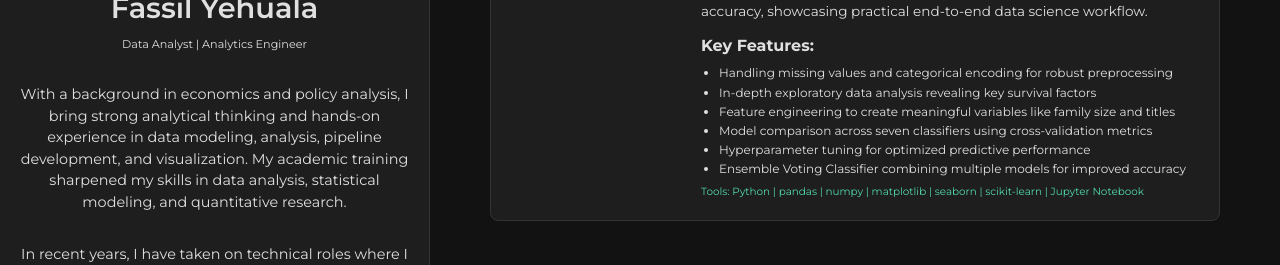
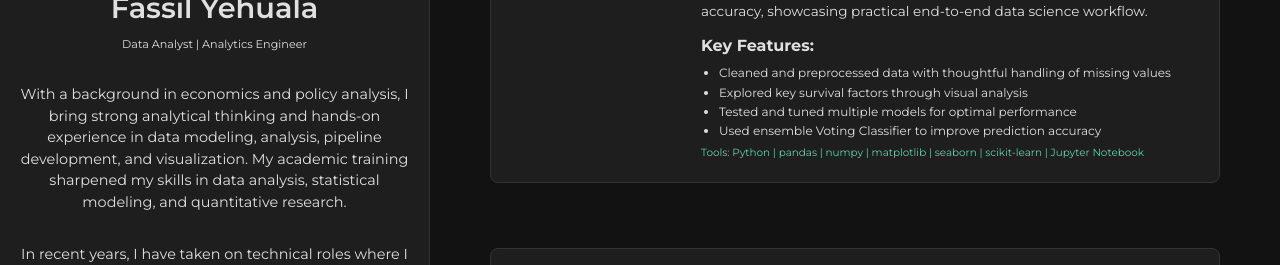
Before and after one commit to Fassilsis/fassilsis.github.io, a Jekyll site: the page built from index.md, in a window 1280 px wide and 900 px high, scrolled down 894 px, cut to the strip 195-460 px from the top of the window. Built offline with Jekyll 4.4.1, drawn with Linux system fonts in a browser that asks for light colours.

Commit message:
Update projects.yml

```diff
--- a/_data/projects.yml
+++ b/_data/projects.yml
@@ -30,12 +30,10 @@
   description: >
     A comprehensive machine learning project using the Titanic dataset to predict passenger survival. The project covers data cleaning, exploratory data analysis, feature engineering, model building, and hyperparameter tuning. Ensemble learning with VotingClassifier boosts prediction accuracy, showcasing practical end-to-end data science workflow.
   key_features:
-    - Handling missing values and categorical encoding for robust preprocessing
-    - In-depth exploratory data analysis revealing key survival factors
-    - Feature engineering to create meaningful variables like family size and titles
-    - Model comparison across seven classifiers using cross-validation metrics
-    - Hyperparameter tuning for optimized predictive performance
-    - Ensemble Voting Classifier combining multiple models for improved accuracy
+    - Cleaned and preprocessed data with thoughtful handling of missing values
+    - Explored key survival factors through visual analysis
+    - Tested and tuned multiple models for optimal performance
+    - Used ensemble Voting Classifier to improve prediction accuracy
   image: images/fahr.jpg
   link:  https://github.com/titanic-survival-prediction
 
```
